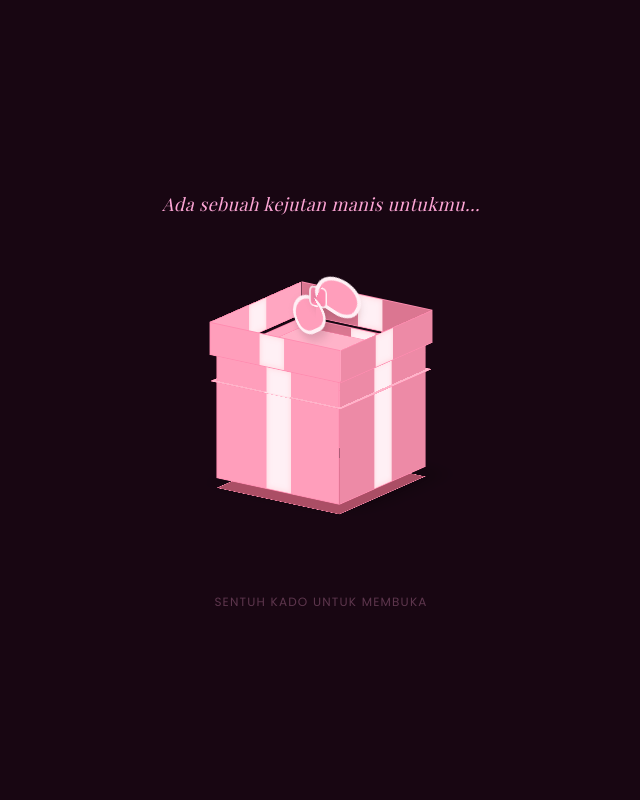
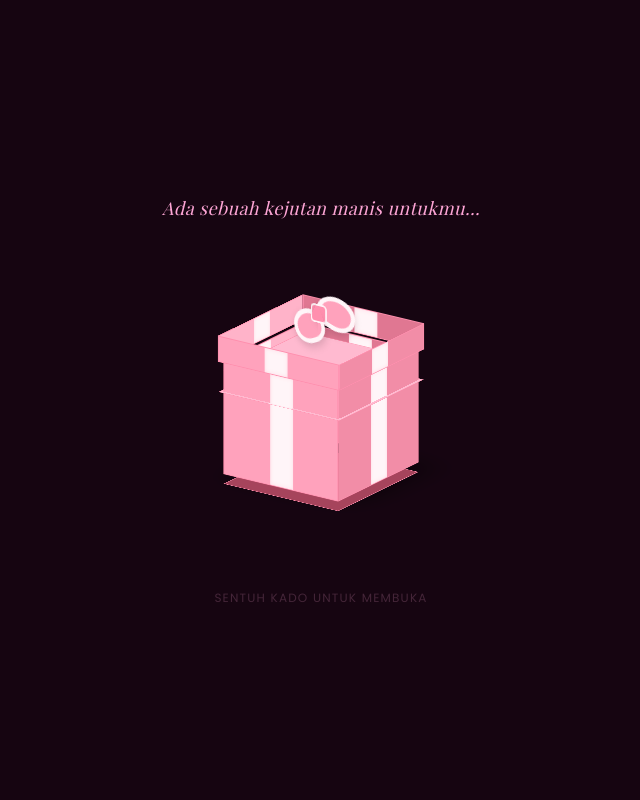
Before and after one commit to Kayyneez/mieayam, a plain HTML site: page index.html in a window 1280 px wide. Shown: the top 800 px of the page, without its empty margins (319-959 px from the left). Drawn offline with nearby package versions, Linux system fonts and the light colour scheme; a web font is replaced by a local one.

Commit message:
Update index.html

```diff
--- a/index.html
+++ b/index.html
@@ -19,143 +19,137 @@
             font-family: 'Playfair Display', serif;
         }
 
-        /* ================= APPLIKASI KADO 3D REALISTIS & RAPI ================= */
+        /* ================= KADO 3D PRESISI & SIMETRIS ================= */
         #gift-screen {
             perspective: 1000px;
         }
 
         .gift-wrapper {
             position: relative;
-            width: 180px;
-            height: 200px;
+            width: 160px;
+            height: 160px;
             transform-style: preserve-3d;
-            transform: rotateX(-18deg) rotateY(-35deg);
-            transition: transform 0.5s ease;
+            transform: rotateX(-20deg) rotateY(-35deg);
+            transition: transform 0.6s cubic-bezier(0.25, 1, 0.5, 1);
         }
 
-        /* Animasi Mengapung Halus */
+        /* Animasi Mengapung Halus & Stabil */
         .gift-float {
-            animation: floatAnim 3.5s infinite ease-in-out;
+            animation: floatAnim 4s infinite ease-in-out;
         }
 
         @keyframes floatAnim {
-            0%, 100% { transform: rotateX(-18deg) rotateY(-35deg) translateY(0); }
-            50% { transform: rotateX(-18deg) rotateY(-35deg) translateY(-12px); }
+            0%, 100’% { transform: rotateX(-20deg) rotateY(-35deg) translateY(0); }
+            50% { transform: rotateX(-20deg) rotateY(-35deg) translateY(-10px); }
         }
 
-        /* Badan Kado Utama */
+        /* BADAN KADO (Symmetrical Box) */
         .gift-box {
             position: absolute;
-            width: 150px;
-            height: 130px;
-            bottom: 10px;
-            left: 15px;
+            width: 140px;
+            height: 120px;
+            bottom: 0;
+            left: 10px;
             transform-style: preserve-3d;
-            transition: transform 1s cubic-bezier(0.4, 0, 0.2, 1), opacity 0.8s;
+            transition: transform 1s ease-in-out, opacity 0.8s;
         }
 
-        /* Sisi-sisi Wadah Kado */
         .box-face {
             position: absolute;
-            width: 150px;
-            height: 130px;
-            background: #ff9ebb;
-            border: 1px solid #ff8cb0;
+            width: 140px;
+            height: 120px;
+            background: #ffa2bc;
+            border: 1px solid #ff8fae;
         }
-        .box-face.front  { transform: translateZ(75px); background: #ff9ebb; }
-        .box-face.back   { transform: rotateY(180deg) translateZ(75px); background: #db7691; }
-        .box-face.right  { transform: rotateY(90deg) translateZ(75px); background: #ed8aa6; }
-        .box-face.left   { transform: rotateY(-90deg) translateZ(75px); background: #ffa6c1; }
-        .box-face.top    { transform: rotateX(90deg) translateZ(65px); height: 150px; background: #ffb3c9; }
-        .box-face.bottom { transform: rotateX(-90deg) translateZ(65px); height: 150px; background: #ab4e65; box-shadow: 0 15px 40px rgba(0,0,0,0.5); }
+        .box-face.front  { transform: translateZ(70px); background: #ffa2bc; }
+        .box-face.back   { transform: rotateY(180deg) translateZ(70px); background: #e07792; }
+        .box-face.right  { transform: rotateY(90deg) translateZ(70px); background: #f28da7; }
+        .box-face.left   { transform: rotateY(-90deg) translateZ(70px); background: #ffb3c9; }
+        .box-face.top    { transform: rotateX(90deg) translateZ(60px); height: 140px; background: #ffbad0; }
+        .box-face.bottom { transform: rotateX(-90deg) translateZ(60px); height: 140px; background: #a6445c; box-shadow: 0 20px 45px rgba(0,0,0,0.6); }
 
-        /* Tutup Kado - Dibuat presisi sedikit lebih besar dari wadah */
+        /* TUTUP KADO (Slightly larger to fit perfectly on top) */
         .gift-lid {
             position: absolute;
-            width: 160px;
-            height: 35px;
-            top: 25px;
-            left: 10px;
+            width: 148px;
+            height: 28px;
+            top: 12px;
+            left: 6px;
             transform-style: preserve-3d;
-            transform: translateZ(0);
-            transition: transform 1.2s cubic-bezier(0.25, 1, 0.5, 1), opacity 0.8s;
+            transition: transform 1.2s cubic-bezier(0.4, 0, 0.2, 1), opacity 0.8s;
             z-index: 10;
         }
 
-        /* Sisi-sisi Tutup */
         .lid-face {
             position: absolute;
-            width: 160px;
-            height: 35px;
-            background: #ff9ebb;
-            border: 1px solid #ff8cb0;
+            width: 148px;
+            height: 28px;
+            background: #ffa2bc;
+            border: 1px solid #ff8fae;
         }
-        .lid-face.front  { transform: translateZ(80px); background: #ff9ebb; }
-        .lid-face.back   { transform: rotateY(180deg) translateZ(80px); background: #db7691; }
-        .lid-face.right  { transform: rotateY(90deg) translateZ(80px); background: #ed8aa6; }
-        .lid-face.left   { transform: rotateY(-90deg) translateZ(80px); background: #ffa6c1; }
-        .lid-face.top    { transform: rotateX(90deg) translateZ(17.5px); height: 160px; background: #ffbba1; background: #ffb3c9; }
+        .lid-face.front  { transform: translateZ(74px); background: #ffa2bc; }
+        .lid-face.back   { transform: rotateY(180deg) translateZ(74px); background: #e07792; }
+        .lid-face.right  { transform: rotateY(90deg) translateZ(74px); background: #f28da7; }
+        .lid-face.left   { transform: rotateY(-90deg) translateZ(74px); background: #ffb3c9; }
+        .lid-face.top    { transform: rotateX(90deg) translateZ(14px); height: 148px; background: #ffbad0; }
 
-        /* Pita Kain Pembungkus */
+        /* PITA KAIN PUTIH SUTRA */
         .stripe-v {
             position: absolute;
-            width: 30px;
+            width: 28px;
             height: 100%;
-            left: 60px;
-            background: #fff0f5;
-            box-shadow: inset 0 0 6px rgba(255, 182, 193, 0.5);
+            left: 56px;
+            background: #fff5f8;
+            box-shadow: inset 0 0 4px rgba(255, 145, 175, 0.3);
         }
         .stripe-h {
             position: absolute;
-            width: 30px;
-            height: 160px;
-            left: 65px;
-            background: #fff0f5;
-            transform: rotateX(95deg);
-            box-shadow: inset 0 0 6px rgba(255, 182, 193, 0.5);
+            width: 28px;
+            height: 148px;
+            left: 60px;
+            background: #fff5f8;
+            transform: rotateX(90deg);
+            box-shadow: inset 0 0 4px rgba(255, 145, 175, 0.3);
         }
 
-        /* PILAN PITA IKATAN 3D ATAS (Dibuat bulat rapi bervolume) */
-        .bow-outer {
+        /* SIMPUL PITA ATAS BULAT CANTIK (Puffy Ribbon System) */
+        .bow-container {
             position: absolute;
-            top: -42px;
-            left: 80px;
+            top: -36px;
+            left: 74px;
             transform-style: preserve-3d;
         }
-        .bow-loop-left, .bow-loop-right {
+        .bow-loop-l, .bow-loop-r {
             position: absolute;
-            width: 50px;
-            height: 40px;
-            background: #ff9ebb;
-            border: 4px solid #fff0f5;
-            border-radius: 50% 50% 40% 40%;
-            box-shadow: 0 6px 12px rgba(0,0,0,0.15);
+            width: 44px;
+            height: 36px;
+            background: #ffa2bc;
+            border: 5px solid #fff5f8;
+            border-radius: 50% 50% 45% 45%;
+            box-shadow: 0 4px 10px rgba(0,0,0,0.15);
         }
-        .bow-loop-left {
-            transform: rotateZ(-30deg) translateX(-46px) rotateY(-15deg);
-        }
-        .bow-loop-right {
-            transform: rotateZ(30deg) translateX(-4px) rotateY(15deg);
-        }
-        .bow-tie {
+        .bow-loop-l { transform: rotateZ(-25deg) translateX(-40px) rotateY(-10deg); }
+        .bow-loop-r { transform: rotateZ(25deg) translateX(-4px) rotateY(10deg); }
+
+        .bow-knot {
             position: absolute;
-            width: 22px;
-            height: 22px;
-            background: #ff8cb0;
-            border: 2px solid #fff0f5;
-            border-radius: 6px;
-            left: -11px;
-            top: 10px;
-            transform: translateZ(5px);
+            width: 20px;
+            height: 20px;
+            background: #ff8fae;
+            border: 2px solid #fff5f8;
+            border-radius: 5px;
+            left: -10px;
+            top: 8px;
+            transform: translateZ(4px);
         }
 
-        /* EFEK KADO MELEDAK TERBUKA */
+        /* EFEK KADO DIBUKA */
         .gift-wrapper.open-box .gift-lid {
-            transform: translateY(-300px) rotateX(45deg) rotateZ(35deg) scale(0.7);
+            transform: translateY(-280px) rotateX(45deg) rotateZ(30deg) scale(0.6);
             opacity: 0;
         }
         .gift-wrapper.open-box .gift-box {
-            transform: translateY(180px) scale(0.4);
+            transform: translateY(150px) scale(0.4);
             opacity: 0;
         }
     </style>
@@ -165,14 +159,14 @@
     <audio id="bg-music" src="audios.mp3" loop></audio>
 
 
-    <div id="gift-screen" class="fixed inset-0 z-50 flex flex-col items-center justify-center bg-[#180612] transition-all duration-1000">
+    <div id="gift-screen" class="fixed inset-0 z-50 flex flex-col items-center justify-center bg-[#160511] transition-all duration-1000">
         <div class="text-center p-6 flex flex-col items-center">
-            <p class="serif-font italic text-pink-300 text-lg mb-20 tracking-wide">Ada sebuah kejutan manis untukmu...</p>
+            <p class="serif-font italic text-pink-300 text-lg mb-24 tracking-wide">Ada sebuah kejutan manis untukmu...</p>
 
             <div id="gift-interactive" class="gift-wrapper gift-float cursor-pointer">
                 <div class="gift-lid">
                     <div class="lid-face top">
-                        <div class="stripe-v" style="left: 65px;"></div>
+                        <div class="stripe-v" style="left: 60px;"></div>
                         <div class="stripe-h"></div>
                     </div>
                     <div class="lid-face front"><div class="stripe-v"></div></div>
@@ -180,10 +174,10 @@
                     <div class="lid-face right"><div class="stripe-v"></div></div>
                     <div class="lid-face left"><div class="stripe-v"></div></div>
 
-                    <div class="bow-outer">
-                        <div class="bow-loop-left"></div>
-                        <div class="bow-loop-right"></div>
-                        <div class="bow-tie"></div>
+                    <div class="bow-container">
+                        <div class="bow-loop-l"></div>
+                        <div class="bow-loop-r"></div>
+                        <div class="bow-knot"></div>
                     </div>
                 </div>
 
@@ -197,7 +191,7 @@
                 </div>
             </div>
 
-            <p class="text-xs text-pink-300/60 mt-24 tracking-widest uppercase animate-pulse">Sentuh kado untuk membuka</p>
+            <p class="text-xs text-pink-300/40 mt-28 tracking-widest uppercase animate-pulse">Sentuh kado untuk membuka</p>
         </div>
     </div>
 
@@ -337,46 +331,43 @@
         let resumeTimeout;
         let isAutoScrolling = false;
 
-        // Fungsi Mulai Gerak Otomatis
+        // Gerak Otomatis (Cinematic Smooth Scroll)
         function startAutoSlide() {
             if (isAutoScrolling) return;
             isAutoScrolling = true;
 
             slideInterval = setInterval(() => {
                 window.scrollBy(0, 1);
-                // Jika halaman sudah mentok paling bawah, hentikan semuanya
+                // Jika halaman sudah mentok paling bawah, hentikan scroll otomatis
                 if ((window.innerHeight + window.scrollY) >= document.body.offsetHeight - 2) {
                     clearInterval(slideInterval);
                     isAutoScrolling = false;
                 }
-            }, 16); // Kecepatan gerak konstan dan stabil
+            }, 16);
         }
 
-        // Fungsi Jeda Otomatis Saat Disentuh User
-        function pauseAutoSlide() {
-            // Hentikan interval pergerakan layar saat ini
+        // Fungsi Jeda Otomatis & Penjadwalan Ulang Sistem Gerak
+        function handleUserInteraction() {
             clearInterval(slideInterval);
             isAutoScrolling = false;
 
-            // Hapus sisa timer resume lama jika user terus-menerus men-scroll
             clearTimeout(resumeTimeout);
 
-            // Setel ulang timer: jika didiamkan selama 3 detik (3000ms), lanjut jalan lagi
+            // Jika didiamkan selama 3 detik (3000 milidetik), jalankan sistem auto-slide kembali
             resumeTimeout = setTimeout(() => {
-                // Pastikan posisi layar belum mentok bawah sebelum lanjut jalan
                 if ((window.innerHeight + window.scrollY) < document.body.offsetHeight - 5) {
                     startAutoSlide();
                 }
             }, 3000);
         }
 
-        // Jalankan Fitur Buka Hadiah
+        // Logika Eksekusi Pembukaan Kado
         giftInteractive.addEventListener('click', function() {
             this.classList.remove('gift-float');
             this.classList.add('open-box');
 
             setTimeout(() => {
-                bgMusic.play().catch(err => console.log("Autoplay block bypass:", err));
+                bgMusic.play().catch(err => console.log("Bypass autoplay:", err));
             }, 350);
 
             setTimeout(() => {
@@ -390,25 +381,25 @@
                 musicWidget.classList.remove('opacity-0', 'pointer-events-none');
                 musicWidget.classList.add('opacity-100', 'pointer-events-auto');
 
-                // Scroll pertama menuju gerbang konten utama
+                // Transisi awal pergeseran halaman menuju konten surat utama
                 window.scrollTo({
                     top: window.innerHeight,
                     behavior: 'smooth'
                 });
 
-                // Mulai mengaktifkan scroll otomatis cerdas setelah 1.5 detik halaman bergeser
+                // Mulai mengaktifkan sistem navigasi hybrid setelah scroll pembuka selesai
                 setTimeout(() => {
                     startAutoSlide();
 
-                    // Deteksi interaksi pengguna (Mouse wheel, trackpad, sentuhan layar HP)
-                    window.addEventListener('wheel', pauseAutoSlide, { passive: true });
-                    window.addEventListener('touchmove', pauseAutoSlide, { passive: true });
+                    // Pasang pendeteksi interaksi manual (scrolling / swiping layar HP)
+                    window.addEventListener('wheel', handleUserInteraction, { passive: true });
+                    window.addEventListener('touchmove', handleUserInteraction, { passive: true });
                 }, 1500);
 
             }, 2000);
         });
 
-        // Pengatur Widget Musik
+        // Widget Pemutar Musik
         playPauseBtn.addEventListener('click', () => {
             if (bgMusic.paused) {
                 bgMusic.play();
@@ -422,4 +413,4 @@
         });
     </script>
 </body>
-    </html>
+</html>
```
